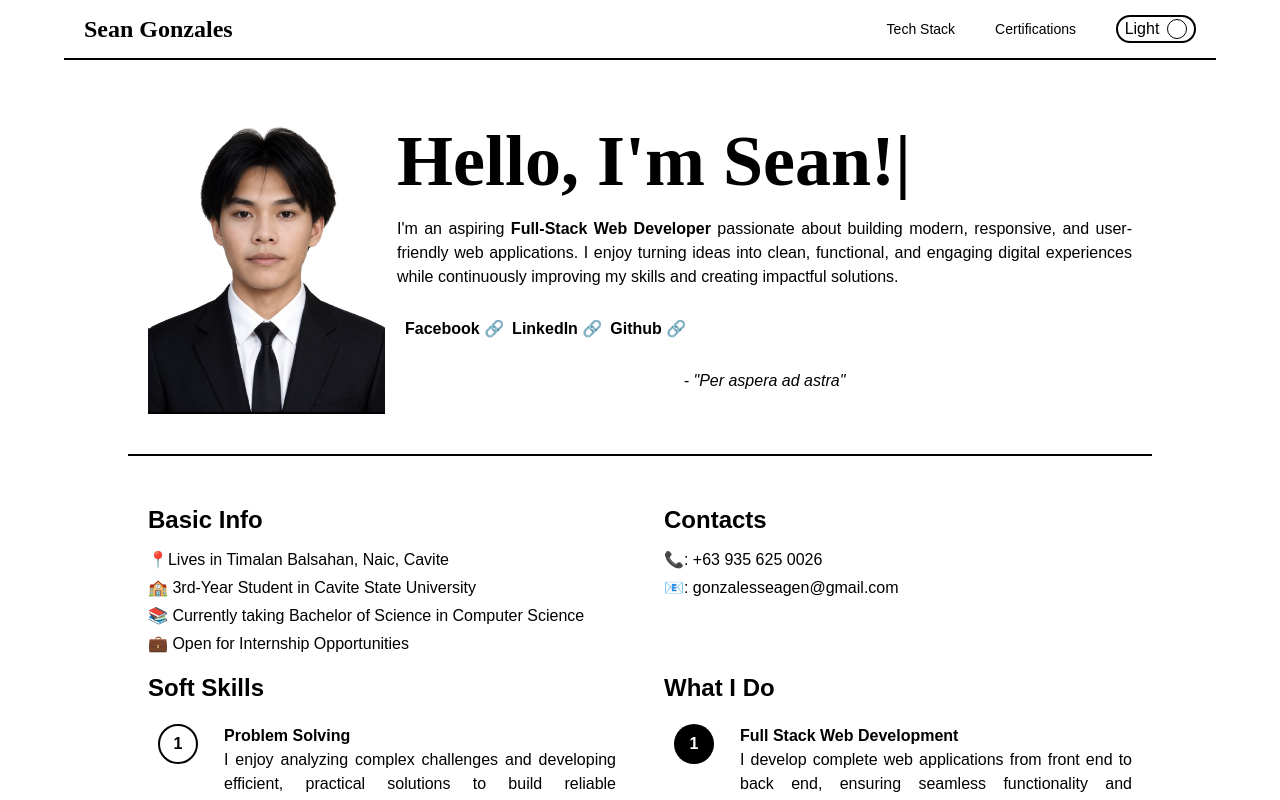
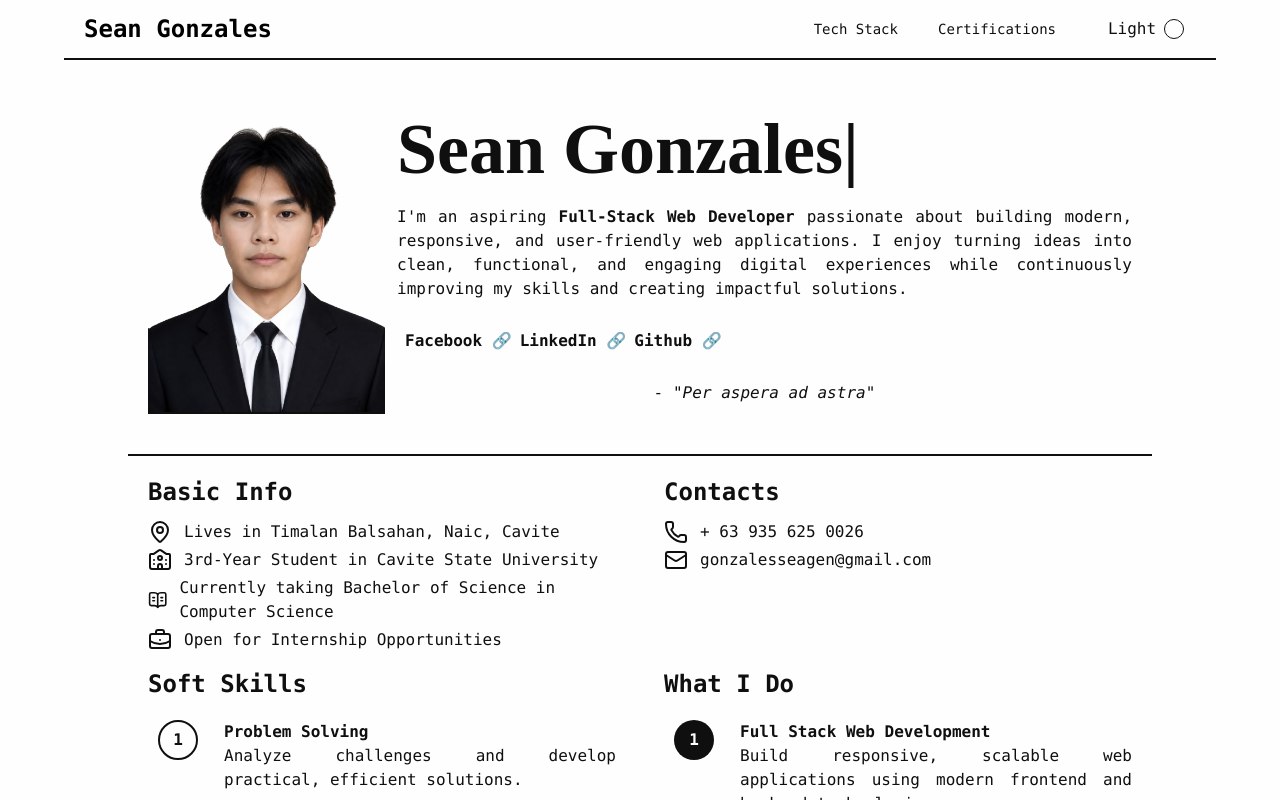
Before and after one commit to SeanGenesisGonzales/Portfolio, a React (Vite) app: page / in a window 1280 px wide. Built offline with nearby package versions, Linux system fonts and the light colour scheme.

Commit message:
update font and color

```diff
--- a/package.json
+++ b/package.json
@@ -14,7 +14,7 @@
     "@tailwindcss/vite": "^4.3.3",
     "bootstrap": "^5.3.8",
     "framer-motion": "^12.43.0",
-    "lucide-react": "^1.27.0",
+    "lucide-react": "^1.31.0",
     "react": "^19.2.7",
     "react-bootstrap": "^2.10.10",
     "react-dom": "^19.2.7",
--- a/src/App.jsx
+++ b/src/App.jsx
@@ -10,16 +10,16 @@ import Footer from "./components/footer.jsx";
 
 export default function App() {
   return (
-    <div className="transition-all flex flex-col items-center font-[Arial]">
-      <div className="bg-DarkMode dark:bg-LightMode  flex justify-center w-screen fixed z-50  transition-all">
+    <div className="transition-all flex flex-col items-center font-mono select-text selection:bg-LightMode selection:text-DarkMode dark:selection:bg-DarkMode dark:selection:text-LightMode">
+      <div className=" flex justify-center w-screen fixed z-50  transition-all">
         <Nav />
       </div>
 
-      <div className="flex pt-[10vh] lg:pt-[13vh] select-none flex-col gap-[5vh] items-center b h-screen w-screen  transition-all text-gray-500 overflow-x-hidden bg-DarkMode dark:bg-LightMode sticky scrollbar-none">
+      <div className="flex pt-[10vh] lg:pt-[13vh]  flex-col gap-[5vh] items-center b h-screen w-screen  transition-all text-gray-500 overflow-x-hidden bg-DarkMode dark:bg-LightMode sticky scrollbar-none">
         <AboutMe />
         <TechStack />
         <Certifications />
-        <Footer/>
+        <Footer />
       </div>
     </div>
   );
--- a/src/components/AboutMe.jsx
+++ b/src/components/AboutMe.jsx
@@ -17,7 +17,7 @@ export default function AboutMe() {
             id="AboutMe"
             src={Mypicture}
             alt=""
-            className=" w-fit  border-b-2 border-LightMode dark:border-DarkMode"
+            className="select-none w-fit  border-b-2 border-LightMode dark:border-DarkMode"
           />
         </div>
 
@@ -26,7 +26,7 @@ export default function AboutMe() {
 
         <div className="col-span-1 lg:col-span-3 mt-5 md:mt-0 flex flex-col gap-5 justify-center items-center md:items-start text-LightMode dark:text-DarkMode">
           <TypeAnimation
-            sequence={["Hello, I'm Sean!", 2000]}
+            sequence={["Sean Gonzales", 2000]}
             wrapper="h1"
             speed={1}
             repeat={0}
--- a/src/components/AboutMeComponents/Info.jsx
+++ b/src/components/AboutMeComponents/Info.jsx
@@ -1,56 +1,56 @@
 import { motion } from "framer-motion";
+import { MapPin, University, BookOpenText, BriefcaseBusiness, Phone, Mail} from "lucide-react";
 
-import emailIcon from "../../assets/icons/email-1-svgrepo-com.svg";
 
 export default function Information() {
   const WhatIDo = [
     {
       title: "Full Stack Web Development",
-      desc: "I develop complete web applications from front end to back end, ensuring seamless functionality and performance.",
+      desc: "Build responsive, scalable web applications using modern frontend and backend technologies.",
     },
     {
       title: "Quality Assurance & Testing",
-      desc: "I test applications to identify bugs, verify functionality, and ensure a reliable, user-friendly experience across different devices and browsers.",
+      desc: "Test applications, identify issues, and ensure reliable, high-quality software.",
     },
     {
       title: "System Design",
-      desc: "I design efficient and scalable system architectures by planning application structure, database relationships, and workflows before development begins.",
+      desc: "Design efficient, maintainable, and scalable systems based on project requirements.",
     },
     {
       title: "Performance Optimization",
-      desc: "I optimize websites and applications to improve speed, responsiveness, and overall performance for a better user experience.",
+      desc: "Improve application speed, efficiency, and overall user experience.",
     },
     {
       title: "Maintenance & Support",
-      desc: "I maintain and improve existing applications by fixing bugs, adding new features, and ensuring long-term stability and reliability.",
+      desc: "Maintain applications, fix issues, and continuously improve system functionality.",
     },
   ];
 
   const SoftSkills = [
     {
       title: "Problem Solving",
-      desc: "I enjoy analyzing complex challenges and developing efficient, practical solutions to build reliable applications.",
+      desc: "Analyze challenges and develop practical, efficient solutions.",
     },
     {
       title: "Communication",
-      desc: "I communicate ideas clearly, collaborate effectively with teams, and translate technical concepts into understandable language.",
+      desc: "Communicate ideas clearly and collaborate effectively with others.",
     },
     {
       title: "Adaptability",
-      desc: "I quickly learn new technologies, frameworks, and tools to keep up with the ever-changing web development industry.",
+      desc: "Quickly learn new technologies and adapt to changing requirements.",
     },
     {
       title: "Attention to Detail",
-      desc: "I write clean, maintainable code and carefully test my work to ensure quality and minimize errors.",
+      desc: "Write clean code and carefully review work to minimize errors.",
     },
     {
       title: "Continuous Learning",
-      desc: "I am committed to improving my skills by exploring new technologies, building projects, and staying updated with industry best practices.",
+      desc: "Continuously improve skills through practice, projects, and new technologies.",
     },
   ];
 
   return (
-    <section className="w-[90vw] lg:w-[80vw] px-2 lg:px-5 gap-[2vh] py-12 grid grid-rows-5">
+    <section className="w-[90vw] lg:w-[80vw] px-2 lg:px-5 gap-[2vh] pt-5 grid grid-rows-5">
       <div className="row-span-1 grid grid-cols-1 lg:grid-cols-2 gap-12 text-LightMode dark:text-DarkMode">
         <div>
           <motion.div
@@ -63,14 +63,20 @@ export default function Information() {
             }}>
             <h2 className="text-2xl font-black mb-3">Basic Info</h2>
 
-            <div
-              className="space-y-1">
+            <div className="space-y-1">
               <p className="flex items-center gap-3">
-                📍Lives in Timalan Balsahan, Naic, Cavite
+                <MapPin /> Lives in Timalan Balsahan, Naic, Cavite
               </p>
-              <p>🏫 3rd-Year Student in Cavite State University</p>
-              <p>📚 Currently taking Bachelor of Science in Computer Science</p>
-              <p>💼 Open for Internship Opportunities</p>
+              <p className="flex items-center gap-3">
+                <University /> 3rd-Year Student in Cavite State University
+              </p>
+              <p className="flex items-center gap-3">
+                <BookOpenText /> Currently taking Bachelor of Science in
+                Computer Science
+              </p>
+              <p className="flex items-center gap-3">
+                <BriefcaseBusiness /> Open for Internship Opportunities
+              </p>
             </div>
           </motion.div>
         </div>
@@ -86,10 +92,20 @@ export default function Information() {
             }}>
             <h2 className="text-2xl font-black mb-3">Contacts</h2>
 
-            <div
-              className="space-y-1">
-              <p>📞: +63 935 625 0026</p>
-              <p>📧: gonzalesseagen@gmail.com</p>
+            <div className="space-y-1">
+              <p className="flex items-center gap-3">
+                {" "}
+                <Phone />{" "}
+                <span className="select-text selection:bg-LightMode selection:text-DarkMode">
+                  + 63 935 625 0026
+                </span>
+              </p>
+              <p className="flex items-center gap-3">
+                <Mail />{" "}
+                <span className="select-text selection:bg-LightMode selection:text-DarkMode">
+                  gonzalesseagen@gmail.com
+                </span>
+              </p>
             </div>
           </motion.div>
         </div>
--- a/src/components/AboutMeComponents/SocialLink.jsx
+++ b/src/components/AboutMeComponents/SocialLink.jsx
@@ -3,7 +3,7 @@ export default function SocialLink({ href, LinkName }) {
     <a
       target="_blank"
       href={href}
-      className="flex gap-1 font-bold text-md text-nowrap no-underline! text-LightMode hover:text-gray-700 dark:text-DarkMode dark:hover:text-DarkMode dark:hover:scale-110">
+      className=" transition-all flex gap-1 font-bold text-md text-nowrap no-underline! text-LightMode hover:text-gray-700 dark:text-DarkMode dark:hover:text-DarkMode dark:hover:scale-110">
       {LinkName} 🔗
     </a>
   );
--- a/src/components/Certifications.jsx
+++ b/src/components/Certifications.jsx
@@ -26,13 +26,13 @@ export default function Certifications() {
 
   return (
     <div className="h-fit w-[90vw] lg:w-[80vw] py-[5vh] gap-[5vh] flex flex-col items-center border-y-2 border-LightMode dark:border-DarkMode">
-      <p className="font-extrabold text-5xl   font-[Times_New_Roman] text-LightMode dark:text-DarkMode">
+      <p
+        id="Certification"
+        className="font-extrabold text-5xl text-LightMode dark:text-DarkMode">
         Certifications
       </p>
 
-      <div
-        id="Certification"
-        className="w-[80vw] px-2 lg:px-5 h-fit grid grid-cols-1 md:grid-cols-2 lg:grid-cols-3 gap-5">
+      <div className="w-[80vw] px-2 lg:px-5 h-fit grid grid-cols-1 md:grid-cols-2 lg:grid-cols-3 gap-5">
         {Certificates.map((certificate, index) => (
           <CertificateCard
             key={index}
--- a/src/components/Nav.jsx
+++ b/src/components/Nav.jsx
@@ -38,7 +38,7 @@ export default function Nav() {
                 block: "center",
               });
             }}
-            className="no-underline! cursor-pointer text-[1rem] lg:text-2xl font-['Times_New_Roman'] font-bold text-black dark:invert ">
+            className="no-underline! cursor-pointer text-[1rem] lg:text-2xl font-bold text-black dark:invert ">
             Sean Gonzales
           </motion.a>
         </div>
--- a/src/components/NavComponents/NavLinks.jsx
+++ b/src/components/NavComponents/NavLinks.jsx
@@ -1,7 +1,7 @@
 export default function NavLinks({ href, NavName }) {
   return (
     <a
-      className=" text-nowrap no-underline! select-none cursor-pointer text-LightMode dark:text-DarkMode text-sm hover:scale-120 "
+      className="transition-all text-nowrap no-underline! select-none cursor-pointer text-LightMode dark:text-DarkMode text-sm hover:scale-120 "
       onClick={(e) => {
         e.preventDefault();
 
--- a/src/components/NavComponents/ThemeButton.jsx
+++ b/src/components/NavComponents/ThemeButton.jsx
@@ -6,7 +6,7 @@ export default function ThemeButton() {
   return (
     <button
       onClick={toggleTheme}
-      className="text-LightMode cursor-pointer dark:text-DarkMode  py-3 px-3 rounded-[50px]  h-5  w-20 flex gap-1  justify-center items-center border-2 border-LightMode dark:border-DarkMode">
+      className="text-LightMode cursor-pointer dark:text-DarkMode  py-3 px-12.5  h-5  w-20 flex gap-1  justify-center items-center hover:font-black">
       {darkMode ? (
         <div className="flex gap-2 justify-center items-center">
           <p>Dark</p>
--- a/src/components/TechStackComponents/TechList.jsx
+++ b/src/components/TechStackComponents/TechList.jsx
@@ -4,7 +4,7 @@ motion
 export default function ListTech(ListTitle, array) {
   return (
     <div className="flex flex-col gap-3 justify-center items-center">
-      <p className="text-[1rem] font-black text-DarkMode font-['Times_New_Roman'] text-nowrap">
+      <p className="text-[1rem] font-black text-DarkMode  text-nowrap">
         {ListTitle}
       </p>
       <div className="flex flex-row gap-2 flex-wrap justify-center">
--- a/src/styles/index.css
+++ b/src/styles/index.css
@@ -6,8 +6,8 @@
 
 @theme {
   --animate-fade-in: fade-in 0.6s ease-out forwards;
-  --color-LightMode: black;
-  --color-DarkMode: #ffffff;
+  --color-LightMode: rgba(15, 15, 15 , 1);
+  --color-DarkMode: rgba(254, 254, 254, 1);
 
   @keyframes navAnimation {
     from{width: 0;}
```
Also changed, not shown: src/components/TechStack.jsx (+7 -14 lines), src/assets/icons/email-1-svgrepo-com.svg (deleted), 1 other file (tests, documents, lock files or other folders). Lines whose indentation alone changed are shown as unchanged.
